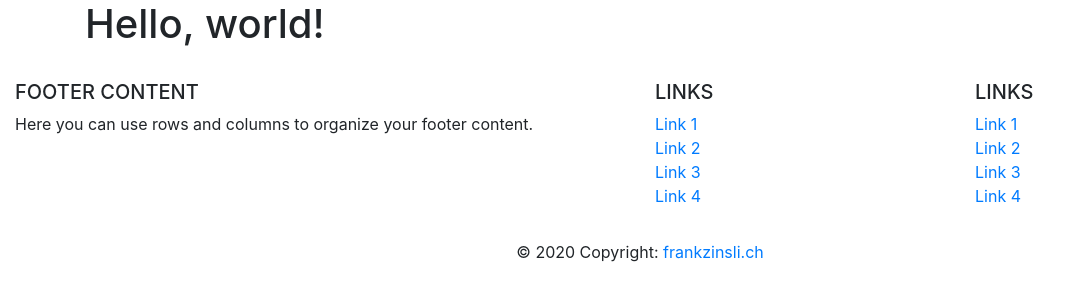
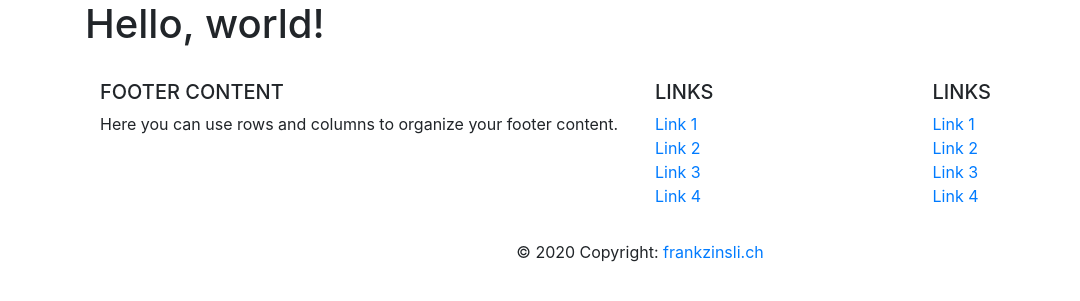
Before and after one commit to Frankie1996/Visu5, a PHP site: page / in a window 1280 px wide. Shown: the top 301 px of the page, without its empty margins (0-1080 px from the left). Run offline with PHP 8.4, Linux system fonts and the light colour scheme.

Commit message:
diverses

```diff
--- a/index.php
+++ b/index.php
@@ -2,7 +2,8 @@
 
 <div class="container">
     <h1>Hello, world!</h1>
-
 </div>
 
-<?php require_once('templates/footer.php'); ?>
+<div class="container">
+    <?php require_once('templates/footer.php'); ?>
+</div>
--- a/templates/header.php
+++ b/templates/header.php
@@ -1,14 +1,25 @@
 <!doctype html>
 <html lang="de">
+
 <head>
   <!-- Required meta tags -->
   <meta charset="utf-8">
   <meta name="viewport" content="width=device-width, initial-scale=1, shrink-to-fit=no">
+  <title>Hello, world!</title>
+  <meta name="description" content="Description">
+  <meta name="keywords" content="SDG, SDG12, Sustainability">
+  <meta name="author" content="Sandro Anderes, Frank Zinsli">
 
-    <!-- Bootstrap CSS -->
-    <link rel="stylesheet" href="https://stackpath.bootstrapcdn.com/bootstrap/4.5.2/css/bootstrap.min.css" integrity="sha384-JcKb8q3iqJ61gNV9KGb8thSsNjpSL0n8PARn9HuZOnIxN0hoP+VmmDGMN5t9UJ0Z" crossorigin="anonymous">
+  <!-- CSS -->
+  <link rel="stylesheet" href="https://stackpath.bootstrapcdn.com/bootstrap/4.5.2/css/bootstrap.min.css"
+    integrity="sha384-JcKb8q3iqJ61gNV9KGb8thSsNjpSL0n8PARn9HuZOnIxN0hoP+VmmDGMN5t9UJ0Z" crossorigin="anonymous">
+  <link rel="stylesheet" href="https://stackpath.bootstrapcdn.com/font-awesome/4.7.0/css/font-awesome.min.css"
+    integrity="sha384-wvfXpqpZZVQGK6TAh5PVlGOfQNHSoD2xbE+QkPxCAFlNEevoEH3Sl0sibVcOQVnN" crossorigin="anonymous">
   <link rel="stylesheet" href="assets/style/style.css">
 
-    <title>Hello, world!</title>
+  <!-- Favicon -->
+  <link rel="shortcut icon" type="image/x-icon" href="/favicon.ico">
+
 </head>
+
 <body>
```
Also changed, not shown: templates/footer.php (+12 -6 lines), data/config.php (line endings or trailing spaces). Lines whose indentation alone changed are shown as unchanged.
